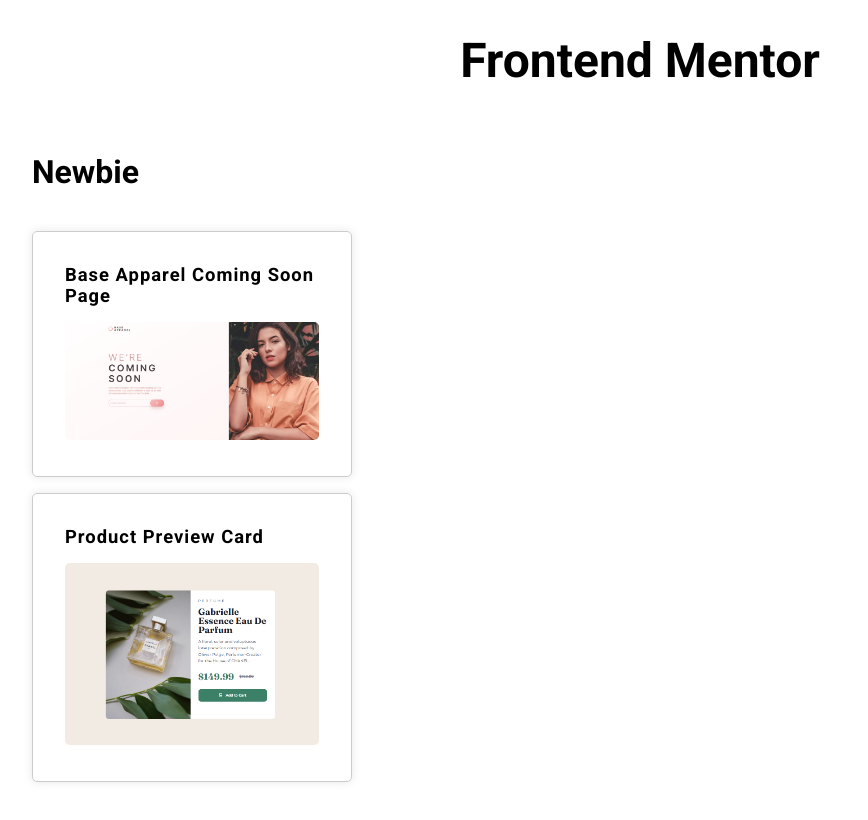
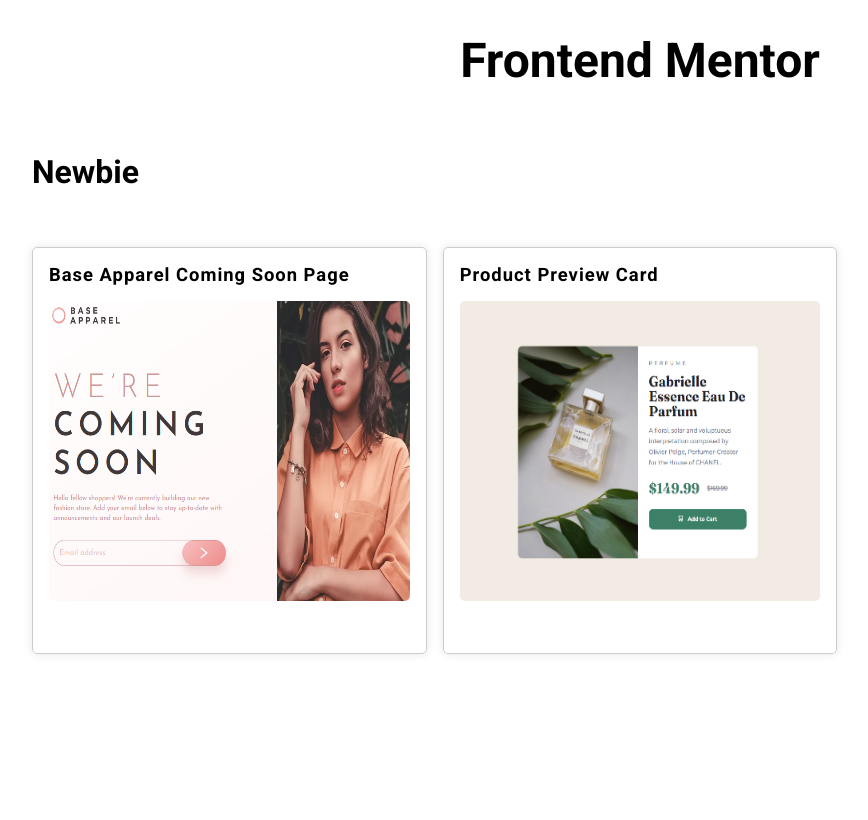
Before and after one commit to melissakipp/frontend-mentor-projects, a Next.js app: page / in a window 1280 px wide. Shown: the top 820 px of the page, without its empty margins (0-868 px from the left). Built offline with nearby package versions, Linux system fonts and the light colour scheme.

Commit message:
Add new project and homepage is still needs fixs

```diff
--- a/app/base-apparel/base.css
+++ b/app/base-apparel/base.css
@@ -44,10 +44,10 @@ h1, h2, h3, h4, h5, h6 {
   font-weight: var(--bold-font-weight);
 }
 
-img {
+/* img {
   width: 100%;
   height: auto;
-}
+} */
 
 
 body {
--- a/app/page.module.css
+++ b/app/page.module.css
@@ -6,8 +6,7 @@
 
 .cardImg {
   width: 100%;
-  height: auto;
-  object-fit: cover;
+
   border-radius: 5px;
 }
 
@@ -18,7 +17,6 @@
 }
 
 .challenges {
-  max-width: 30vw;
   min-height: 100vh;
   padding: 2rem;
 }
@@ -29,17 +27,25 @@
 }
 
 .cardList {
+  display: grid;
+  grid-template-columns: 1fr;
+  grid-gap: 1rem;
+  justify-content: center;
+  align-items: start;
   list-style: none;
   margin: 0;
   padding: 0;
 }
-
 .card {
+  display: flex;
+  flex-direction: column;
+  justify-content: space-between;
   border: 1px solid #ccc;
   border-radius: 5px;
+  box-shadow: 0 0 10px rgba(0, 0, 0, 0.1);
   margin: 1rem 0;
-  padding: 2rem;
-  box-shadow: 0 0 10px rgba(0, 0, 0, 0.1);
+  padding: 1rem;
+  height: 100%;
 }
 
  .cardTitle {
@@ -51,3 +57,9 @@
 .card:hover {
   background-color: #f9f9f9;
 }
+
+@media (min-width: 600px) {
+  .cardList {
+    grid-template-columns: repeat(3, 1fr);
+  }
+}
--- a/app/page.tsx
+++ b/app/page.tsx
@@ -1,7 +1,7 @@
 import Link from "next/link";
 import styles from "./page.module.css";
 import Image from "next/image";
-import cardImage from "../public/base-apparel-images/Screenshot-2024-05-27_first-draft.png";
+import cardImage from "../public/base-apparel-images/screenshot_desktop.png";
 import cardImagePPC from "../public/product-preview-images/screenshot_desktop-solution.png";
 
 export default function Home() {
@@ -22,6 +22,9 @@ export default function Home() {
                 src={cardImage}
                 alt=""
                 aria-hidden="true"
+                width={300}
+                height={300}
+                loading="lazy"
               />
             </Link>
           </li>
@@ -35,6 +38,9 @@ export default function Home() {
                 src={cardImagePPC}
                 alt=""
                 aria-hidden="true"
+                width={300}
+                height={300}
+                loading="lazy"
               />
             </Link>
           </li>
```
Also changed, not shown: app/base-apparel/page.tsx (+11 -20 lines), public/base-apparel-images/Screenshot-2024-05-27_first-draft.png (deleted), public/base-apparel-images/screenshot_desktop.png (added). Lines whose indentation alone changed are shown as unchanged.
